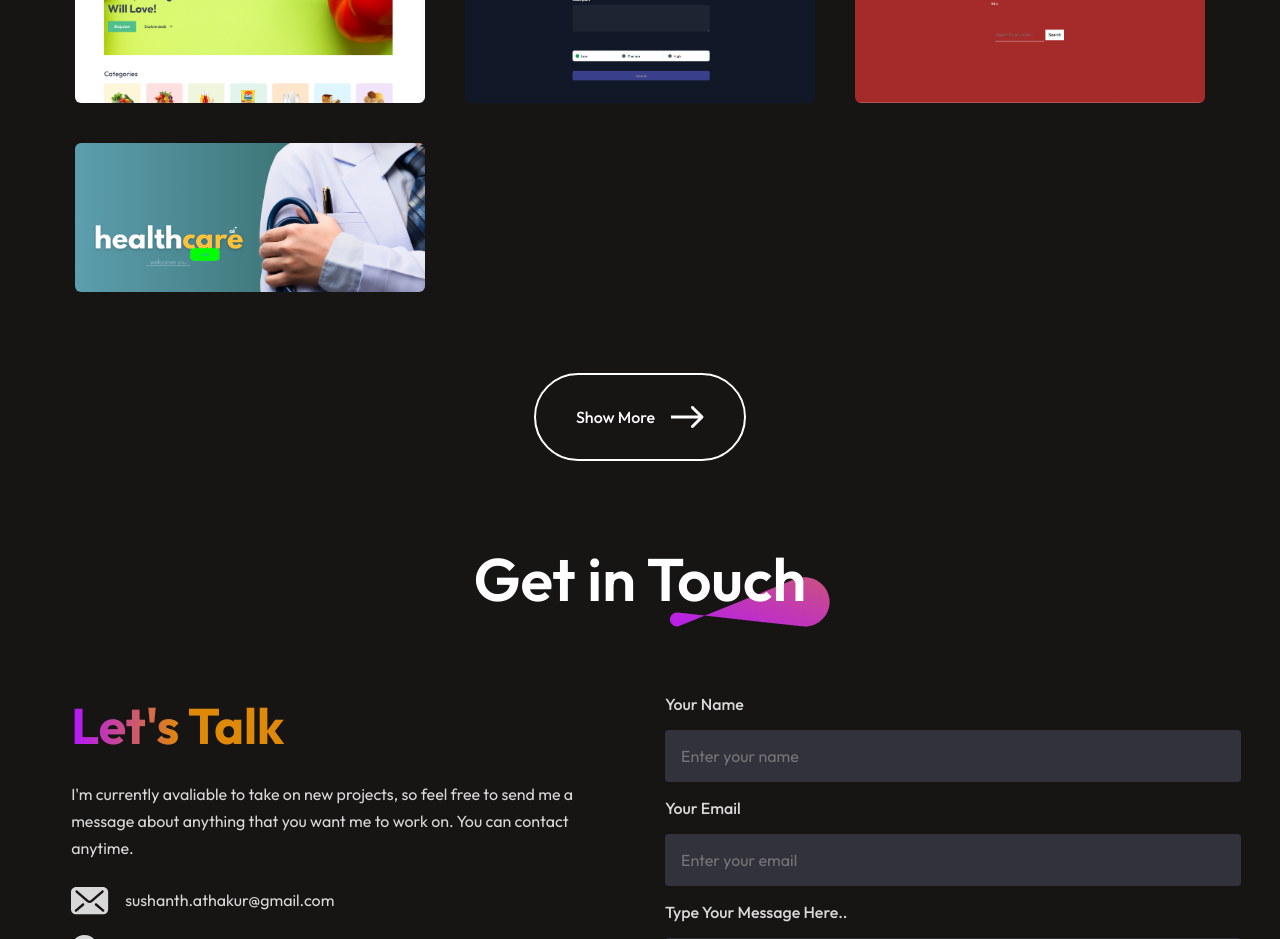
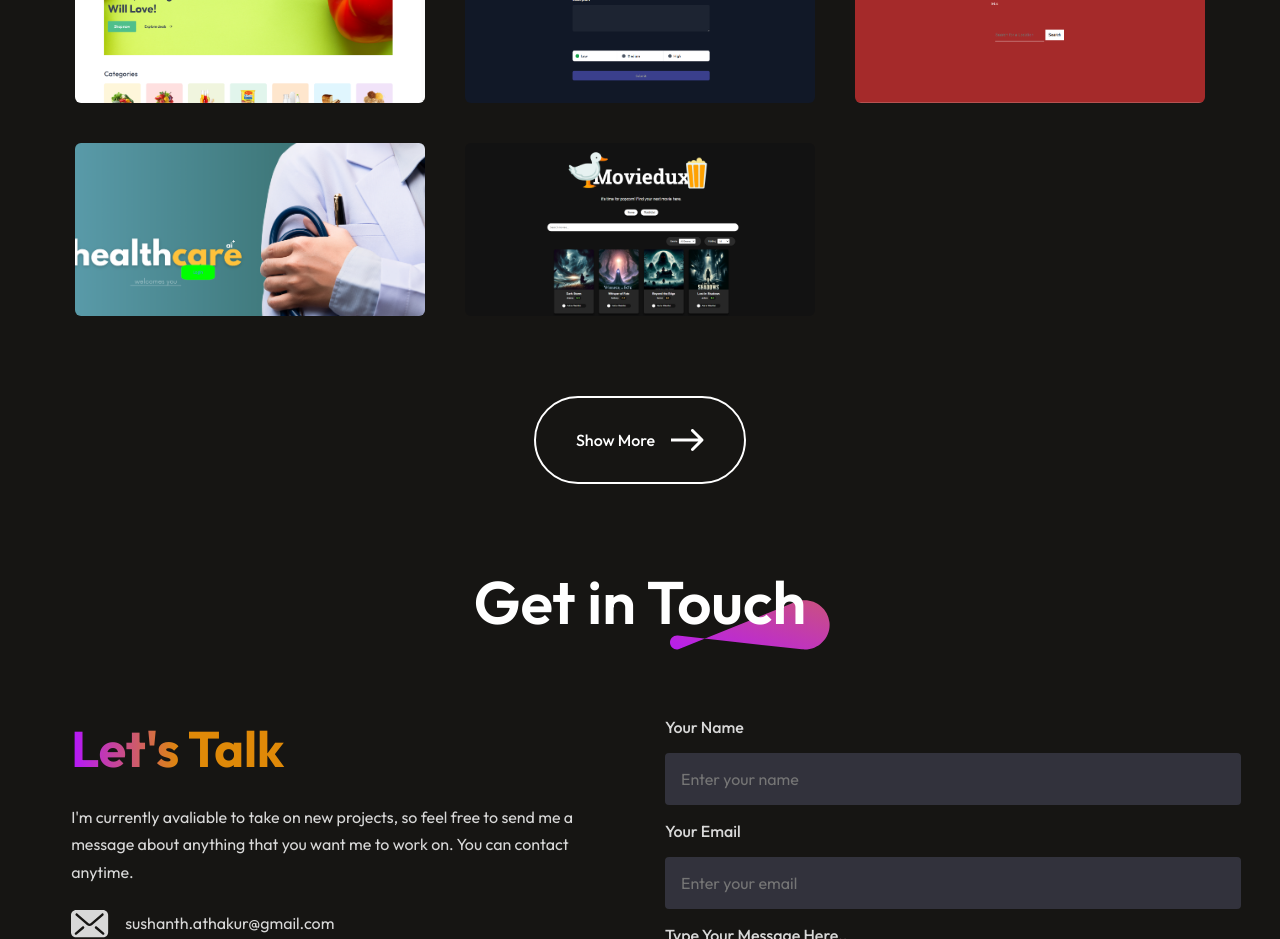
Before and after one commit to demon-codly/my-portfolio, a React (Vite) app: page / in a window 1280 px wide. Shown: the part 3860-4799 px from the top of the page. Built offline with nearby package versions, Linux system fonts and the light colour scheme.

Commit message:
added new project.

```diff
--- a/src/assets/mywork_data.js
+++ b/src/assets/mywork_data.js
@@ -2,7 +2,7 @@ import project1_img from '../assets/project_1.png'
 import project2_img from '../assets/project_2.png'
 import project3_img from '../assets/project_3.png'
 import project4_img from '../assets/project_4.png'
-
+import project5_img from '../assets/project_5.png'
 const mywork_data = [
     {
         w_no:1,
@@ -28,6 +28,12 @@ const mywork_data = [
         w_img:project4_img,
         w_url:"https://patientcare-sushanth.streamlit.app/"
     },
+    {
+        w_no:5,
+        w_name:"Movie Crazy",
+        w_img:project5_img,
+        w_url:"https://movie-crazy.vercel.app/"
+    },
 
 ]
 
```
Also changed, not shown: src/assets/project_5.png (added).
